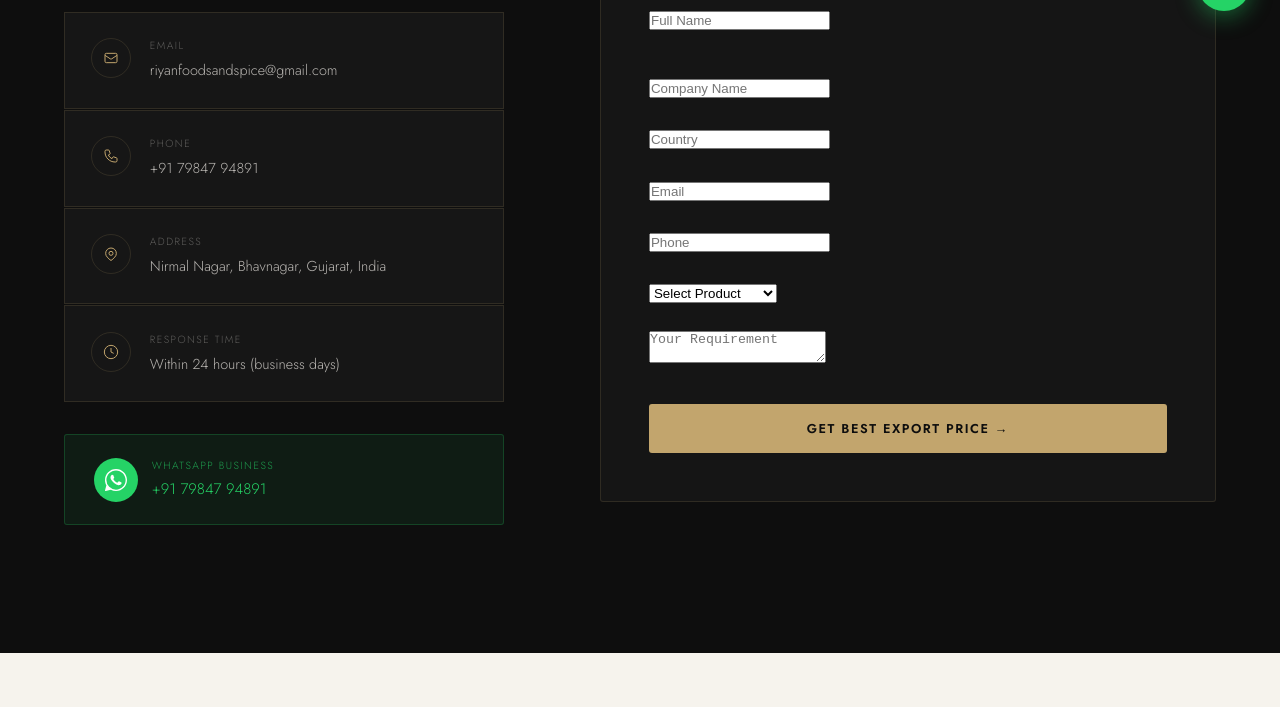
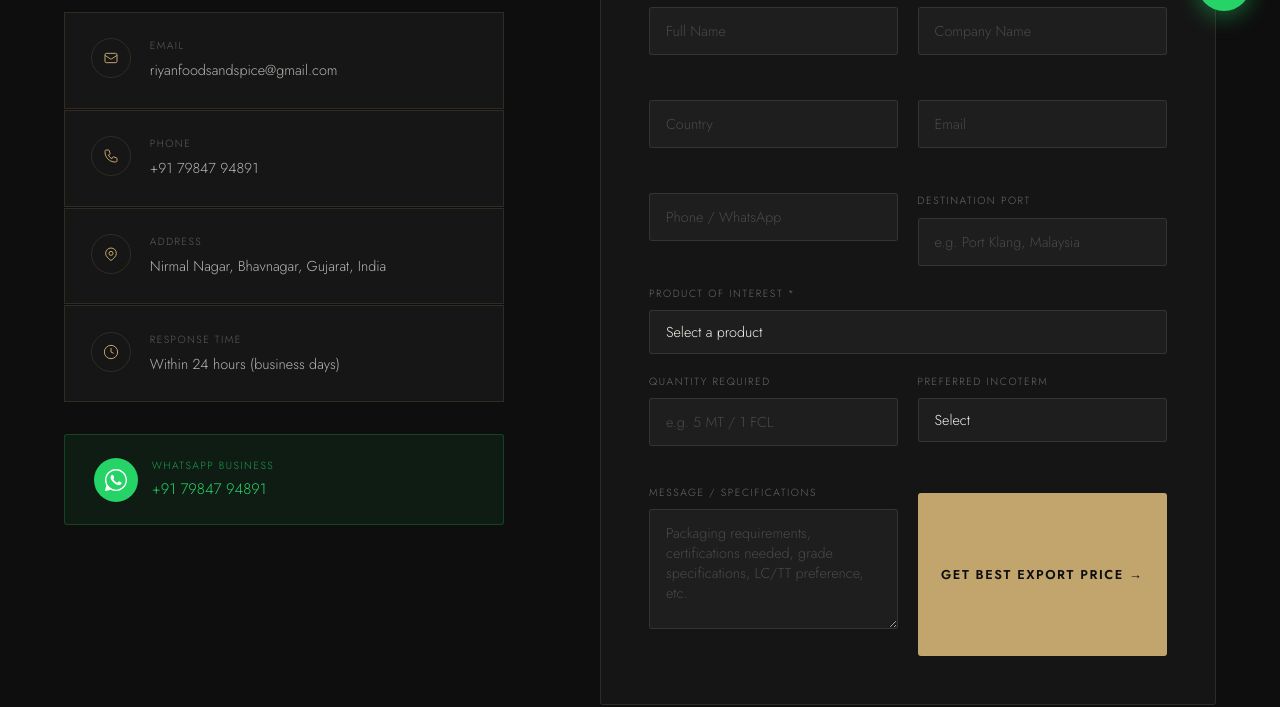
Before and after one commit to RIYANFOODSANDSPICESLLP/Riyan-Foods-and-Spices-LLP, a plain HTML site: page contact.html in a window 1280 px wide. Shown: the part 760-1467 px from the top of the page. Drawn offline with nearby package versions, Linux system fonts and the light colour scheme; a web font is replaced by a local one.

Commit message:
Update contact.html

```diff
--- a/contact.html
+++ b/contact.html
@@ -173,22 +173,48 @@
 
       <div class="form-title">Get Best Export Price</div>
       <div class="form-sub">Fill in your requirement. Our team will respond within 24 hours.</div>
+<div class="form-row">
+  <div class="f-field"><input type="text" name="name" placeholder="Full Name" required><br><br></div>
+     <div class="f-field"> <input type="text" name="company" placeholder="Company Name"><br><br></div>
+  </div>
+       <div class="form-row">
+         <div class="f-field">
+  <input type="text" name="country" placeholder="Country" required><br><br></div>
+         <div class="f-field">
+      <input type="email" name="email" placeholder="Email" required><br><br></div>
+       </div>
+          <div class="form-row">
+            <div class="f-field">
+      <input type="tel" name="phone" placeholder="Phone / WhatsApp"><br><br></div>
+            <div class="f-field">
+              <label>Destination Port</label><input type="text" name="port" placeholder="e.g. Port Klang, Malaysia">
+            </div>
+          </div>
 
-      <input class="f-field" type="text" name="name" placeholder="Full Name" required><br><br>
-      <input type="text" name="company" placeholder="Company Name"><br><br>
-      <input type="text" name="country" placeholder="Country" required><br><br>
-      <input type="email" name="email" placeholder="Email" required><br><br>
-      <input type="tel" name="phone" placeholder="Phone"><br><br>
 
-      <select name="product" required>
-        <option value="">Select Product</option>
-        <option>Cumin Seeds</option>
-        <option>Red Chilli Powder</option>
-        <option>Turmeric Powder</option>
-      </select><br><br>
-
-      <textarea name="message" placeholder="Your Requirement"></textarea><br><br>
-
+      <div class="f-field"><label>Product of Interest *</label>
+          <select required name="product">
+            <option value="">Select a product</option>
+            <option>Cumin Seeds</option>
+            <option>Red Chilli Powder</option>
+            <option>Turmeric Powder</option>
+            <option>Moringa Powder</option>
+            <option>Coriander Seeds / Powder</option>
+            <option>Mixed / Multiple Products</option>
+            <option>Other (mention in message)</option>
+          </select>
+        </div>
+<div class="form-row">
+          <div class="f-field"><label>Quantity Required</label><input type="text" name="quantity" placeholder="e.g. 5 MT / 1 FCL"></div>
+          <div class="f-field"><label>Preferred Incoterm</label>
+            <select name="incoterm">
+              <option value="">Select</option>
+              <option>FOB</option><option>CIF</option><option>CFR</option><option>EXW</option><option>Not Sure</option>
+            </select>
+          </div>
+ <div class="f-field"><label>Message / Specifications</label>
+          <textarea name="message" placeholder="Packaging requirements, certifications needed, grade specifications, LC/TT preference, etc."></textarea>
+        </div>
       <button type="submit" class="form-submit">
         Get Best Export Price →
       </button>
```
